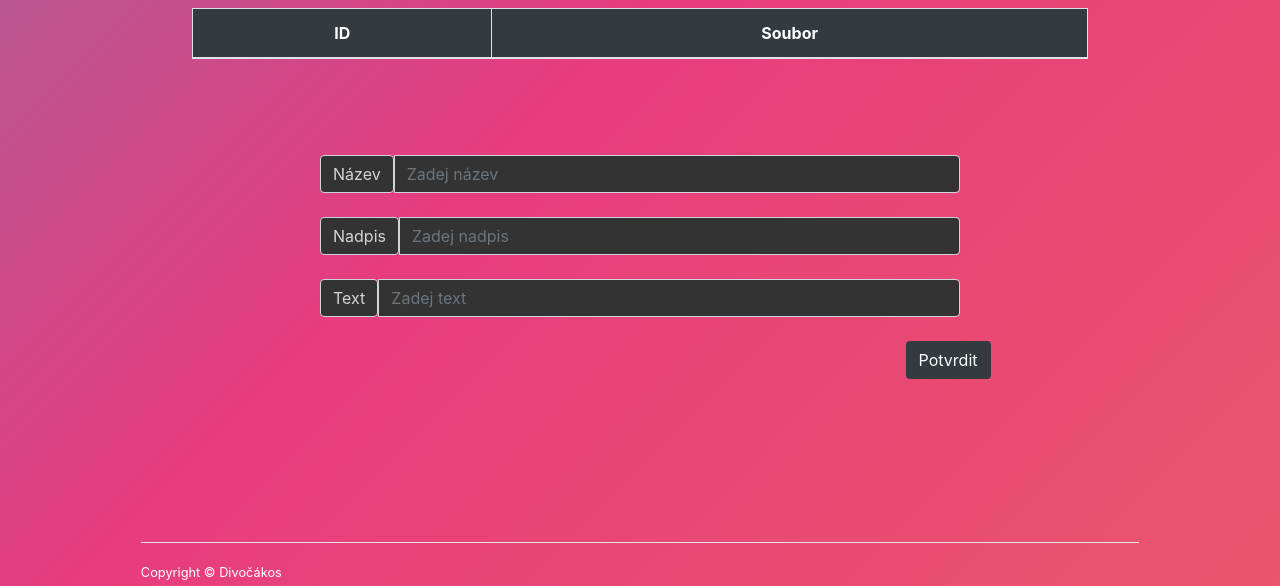
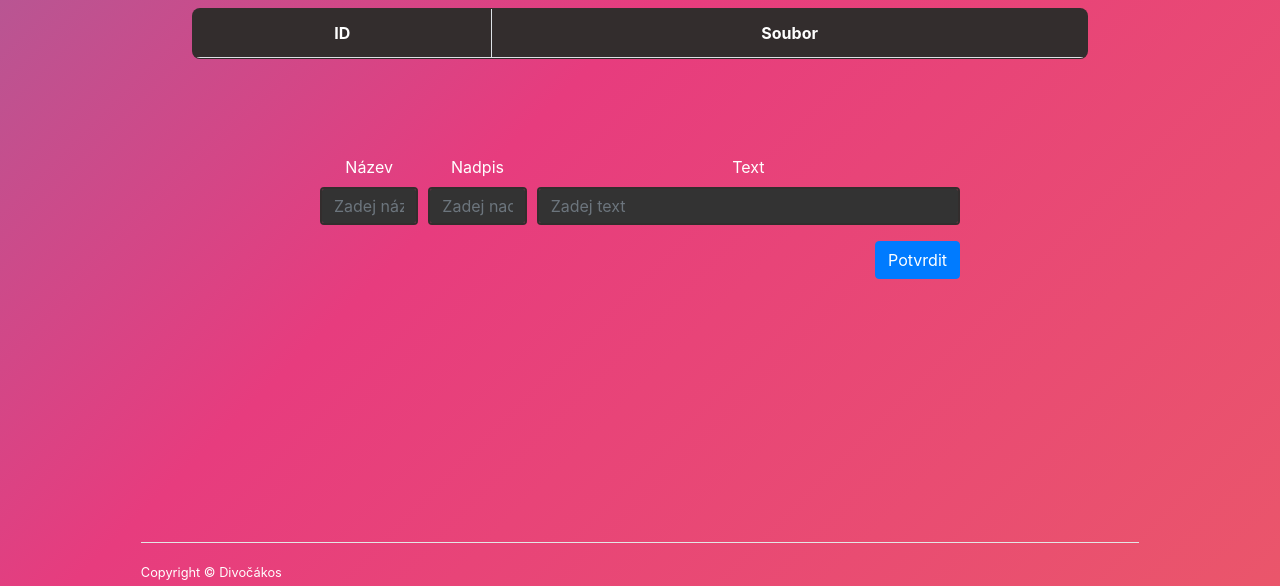
Before and after one commit to matej-kaska/NoSQL, a Flask app: page /localdb in a window 1280 px wide. Shown: the part 214-800 px from the top of the page. Run offline with Flask 3, Linux system fonts and the light colour scheme; lists and menus that the app fills with data are empty; parts of the project's set-up code (start-up, migrations or seed data) failed here and were passed over.

Commit message:
frontend update - tables, input Local

```diff
--- a/static/css/style.css
+++ b/static/css/style.css
@@ -31,6 +31,14 @@ body {
 100% {
     background-position: 0% 50%;
 }
+}
+
+/* TABULKY */
+.bdr {
+    border-radius: 8px;
+    overflow: hidden;
+    background-color: #332D2D;
+    color: white;
 }
 
 /* MEZIŘÁDKOVÉ ČÁRKY */
@@ -112,7 +120,7 @@ section {
 }
 
 .table-hover tbody tr:hover td, .table-hover tbody tr:hover th {
-    color: white;
+    color: rgb(255, 255, 255);
 }
 
 .mongogrid_id {
@@ -165,7 +173,7 @@ section {
     margin-right: 11%;
     background-color: #333333a7;
     border-radius: 25px;
-    border: 2px solid #000000;
+    border: 2px solid #332D2D;
 }
 
 
--- a/templates/localdb.html
+++ b/templates/localdb.html
@@ -5,15 +5,8 @@
   </header>
 </article>
 
-<section
-  class="section position-center"
-  id="Text"
-  style="padding-left: 15%; padding-right: 15%"
->
-  <table
-    class="table table-hover table-bordered bg-dark"
-    style= "color: white;"
-  >
+<section class="section position-center" id="Text" style="padding-left: 15%; padding-right: 15%">
+  <table class="table table-hover table-bordered bdr">
     <thead>
       <th>ID</th>
       <th>Soubor</th>
@@ -26,62 +19,30 @@
     {% endfor %}
   </table>
 </section>
-
 <br />
 <br />
-<section
-  class="section"
-  id="Odeslat text"
-  style="color: white; padding-left: 25%; padding-right: 25%"
->
+<section class="section" id="Odeslat text" style="color: white; padding-left: 25%; padding-right: 25%">
   <form action="" method="post">
     <fieldset>
-      <div class="input-group mb-0">
-        <span class="input-group-text" id="basic-addon1">Název</span>
-        <input
-          type="text"
-          class="form-control"
-          name="nazev"
-          placeholder="Zadej název"
-          required
-
-        />
+      <div class="form-row">
+        <div class="col-md-2 mb-3">
+          <label for="forNazev">Název</label>
+          <input style="border: 2px solid #332D2D;" id="forNazev" type="text" class="form-control" name="nazev" placeholder="Zadej název" required/>
+        </div>
+        <div class="col-md-2 mb-3">
+          <label for="forNadpis">Nadpis</label>
+          <input style="border: 2px solid #332D2D;" id="forNadpis" type="text" class="form-control" name="nadpis" placeholder="Zadej nadpis" required/>
+        </div>
+        <div class="col-md-8 mb-3">
+          <label for="textLocal">Text</label>
+          <input style="border: 2px solid #332D2D;" id="textLocal" type="text" class="form-control" name="text" placeholder="Zadej text" required/>
+        </div>
       </div>
-      <br />
-
-      <div class="input-group mb-0" >
-        <span class="input-group-text" id="basic-addon1">Nadpis</span>
-        <input
-          type="text"
-          class="form-control"
-          name="nadpis"
-          placeholder="Zadej nadpis"
-          required
-        />
+      <div class="float-right">
+        <button class="btn btn-primary" type="submit" name="btn" value="send" style="justify-content: left">
+          Potvrdit
+        </button>
       </div>
-      <br />
-
-      <div class="input-group mb-0">
-        <span class="input-group-text" id="basic-addon1">Text</span>
-        <input
-          type="text"
-          class="form-control"
-          name="text"
-          placeholder="Zadej text"
-          required
-        />
-      </div>
-      <br />
-
-      <button
-        class="btn bg-dark"
-        type="submit"
-        name="btn"
-        value="send"
-        style="margin-bottom: 25px; color: white; margin-left: 91.5%"
-      >
-        Potvrdit
-      </button>
     </fieldset>
   </form>
 </section>
--- a/templates/mongo.html
+++ b/templates/mongo.html
@@ -8,7 +8,7 @@
   <section class="section position-center" id="Text" style="padding-left: 15%; padding-right: 15%">
   {% set idstore = [] %}
   {% if mongo %}
-  <table class="table table-hover table-bordered bg-dark" style= "color: white;">
+  <table class="table table-hover table-bordered bdr">
     <thead>
       <th>
         _id
@@ -68,7 +68,7 @@
     </th>
 
   </table>
-  <table class="table table-hover table-bordered bg-dark" style= "color: white;">
+  <table class="table table-hover table-bordered bdr">
   {% set printedKeys = [] %}
   {% for item in mongo %}
   <thead>
@@ -142,7 +142,7 @@
   </table>
   {% endif %}
 
-  <table class="table table-hover table-bordered bg-dark" style= "color: white;">
+  <table class="table table-hover table-bordered bdr">
     <tr>
       <th scope="row">Počet unikátních emailů s @ujep.cz</th>
       {% for key, value in emailMapRed.items() %}
--- a/templates/neo.html
+++ b/templates/neo.html
@@ -7,8 +7,7 @@
 
 <section class="section position-center" id="Text" style="padding-left: 15%; padding-right: 15%">
     <form method="post">
-
-      <table class="table table-hover table-bordered bg-dark" style= "color: white;">
+      <table class="table table-hover table-bordered bdr" style= "margin-top: 2%;">
         <tr>
           <th scope="row" style="text-align: center; vertical-align: middle;">Nodes</th>
           <td>
@@ -91,7 +90,7 @@
           </td>
         </tr>
       </table>
-      <div class="form-check form-check-inline">
+      <div class="form-check form-check-inline" style="margin-top: 2%;">
         <button type="submit" name="btn" value="match" class="btn btn-lg btn-primary rounded-pill" style="margin-bottom: 1%;">&laquo; Match &raquo;</button>
       </div>
     </form>
--- a/templates/sql.html
+++ b/templates/sql.html
@@ -11,8 +11,7 @@
   style="padding-left: 15%; padding-right: 15%"
 >
   <table
-  class="table table-hover table-bordered bg-dark"
-  style= "color: white;"
+  class="table table-hover table-bordered bdr"
   >
     <thead>
       <th>Přezdívka</th>
```
